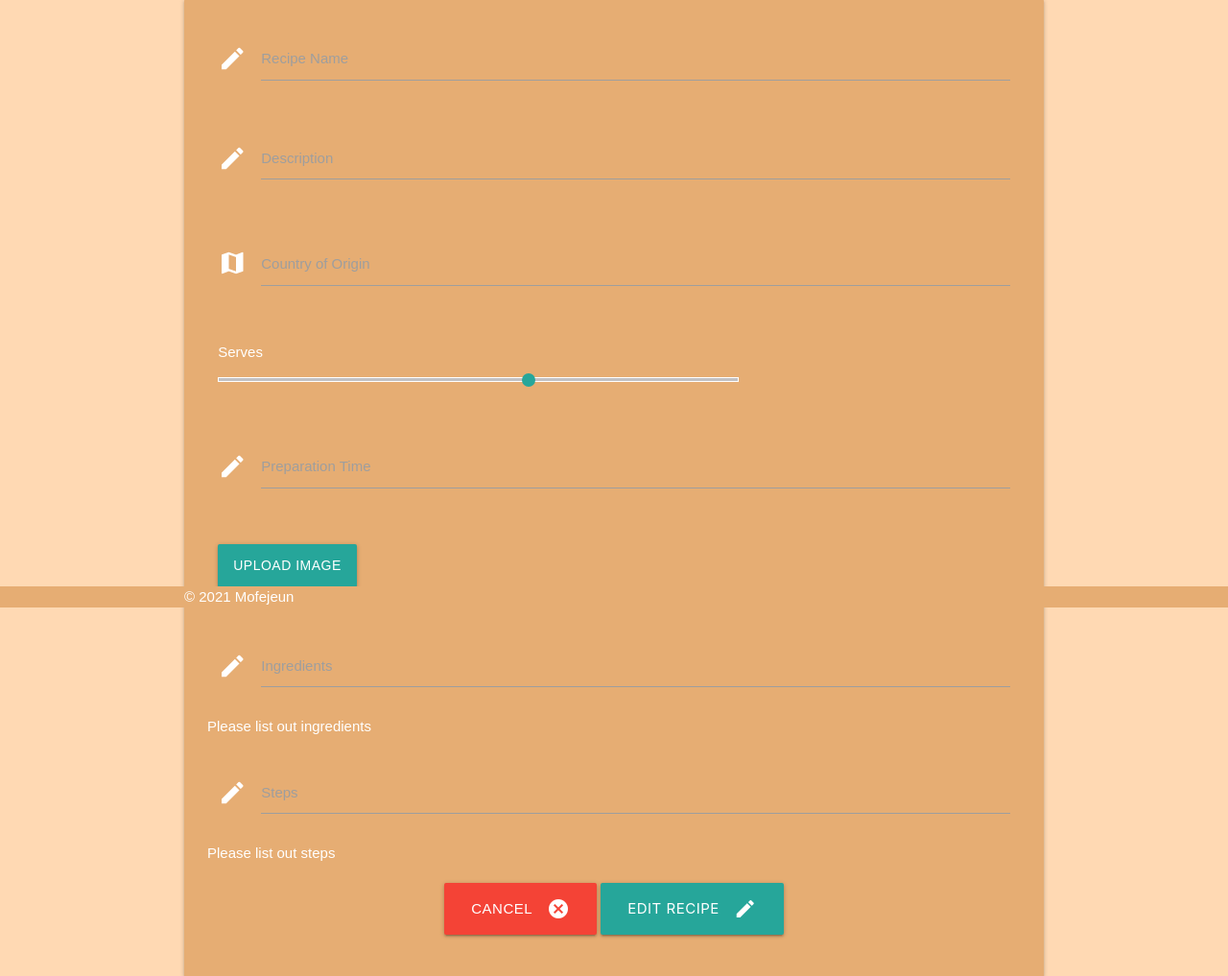
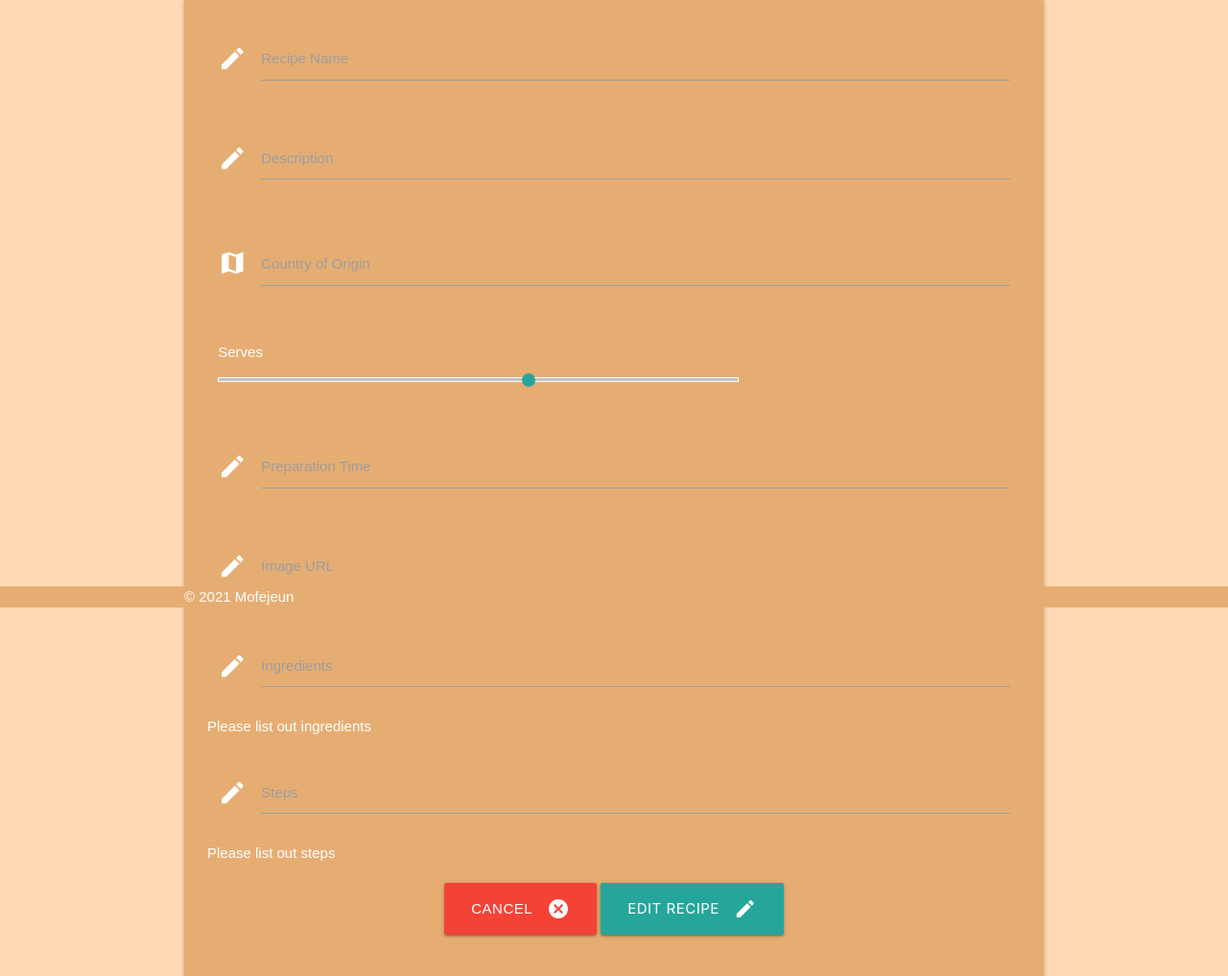
Before and after one commit to Code-Institute-Submissions/oludare89-Mofejeun_MS3_Project_JulyResub, a Flask app: template templates/edit_recipe.html in a window 1280 px wide. Shown: the part 167-1184 px from the top of the page at 96% size. Run offline with Flask 2, Linux system fonts and the light colour scheme; the template is opened without the code that fills it, so the values that code supplies are empty; some libraries are stand-ins or nearby versions; some web fonts are replaced.

Commit message:
Amended edit_recipe.html so that upload image link is the same as add_recipe.html

```diff
--- a/templates/edit_recipe.html
+++ b/templates/edit_recipe.html
@@ -53,14 +53,11 @@
             </div>
             <!-- upload image -->
             <div class="row">
-                <div class="file-field input-field col s12">
-                    <div class="btn">
-                        <span>Upload Image</span>
-                        <input type="file">
-                    </div>
-                    <div class="file-path-wrapper">
-                        <input class="file-path validate" type="text">
-                    </div>
+                <div class="input-field col s12">
+                    <i class="material-icons prefix">edit</i>
+                    <input id="recipe_image"- name="recipe_image"
+                        type="text" class="validate" required>
+                    <label for="recipe_image">Image URL</label>
                 </div>
             </div>
 
```
